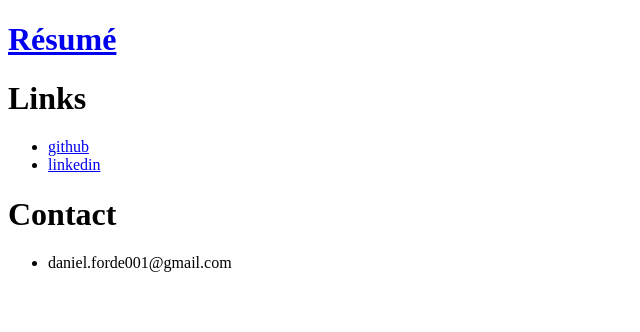
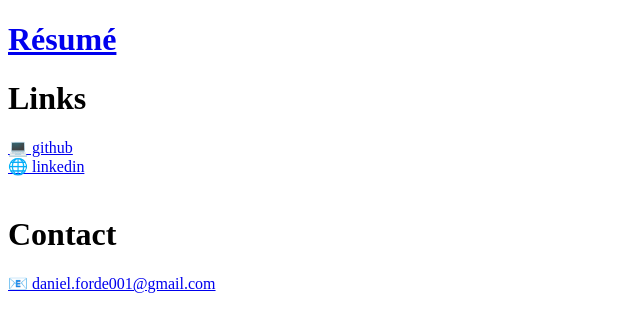
Before and after one commit to deforde/deforde.github.io, a plain HTML site: page index.html in a window 1280 px wide. Shown: the whole page, without its empty margins (0-640 px from the left). Drawn offline with Linux system fonts and the light colour scheme.

Commit message:
tweak links and contact info

```diff
--- a/index.html
+++ b/index.html
@@ -6,13 +6,9 @@
  <body>
     <h1><a href="resume.html">Résumé</a></h1>
   <h1>Links</h1>
-  <ul>
-    <li><a href="https://github.com/deforde">github</a></li>
-    <li><a href="https://www.linkedin.com/in/d-forde">linkedin</a></li>
-  </ul>
+    <a href="https://github.com/deforde">&#128187; github</a><br/>
+    <a href="https://www.linkedin.com/in/d-forde">&#127760; linkedin</a><br/><br/>
   <h1>Contact</h1>
-  <ul>
-    <li>daniel.forde001@gmail.com</li>
-  </ul>
+  <a href="mailto:daniel.forde001@gmail.com">&#128231; daniel.forde001@gmail.com</a>
  </body>
 </html>
```
